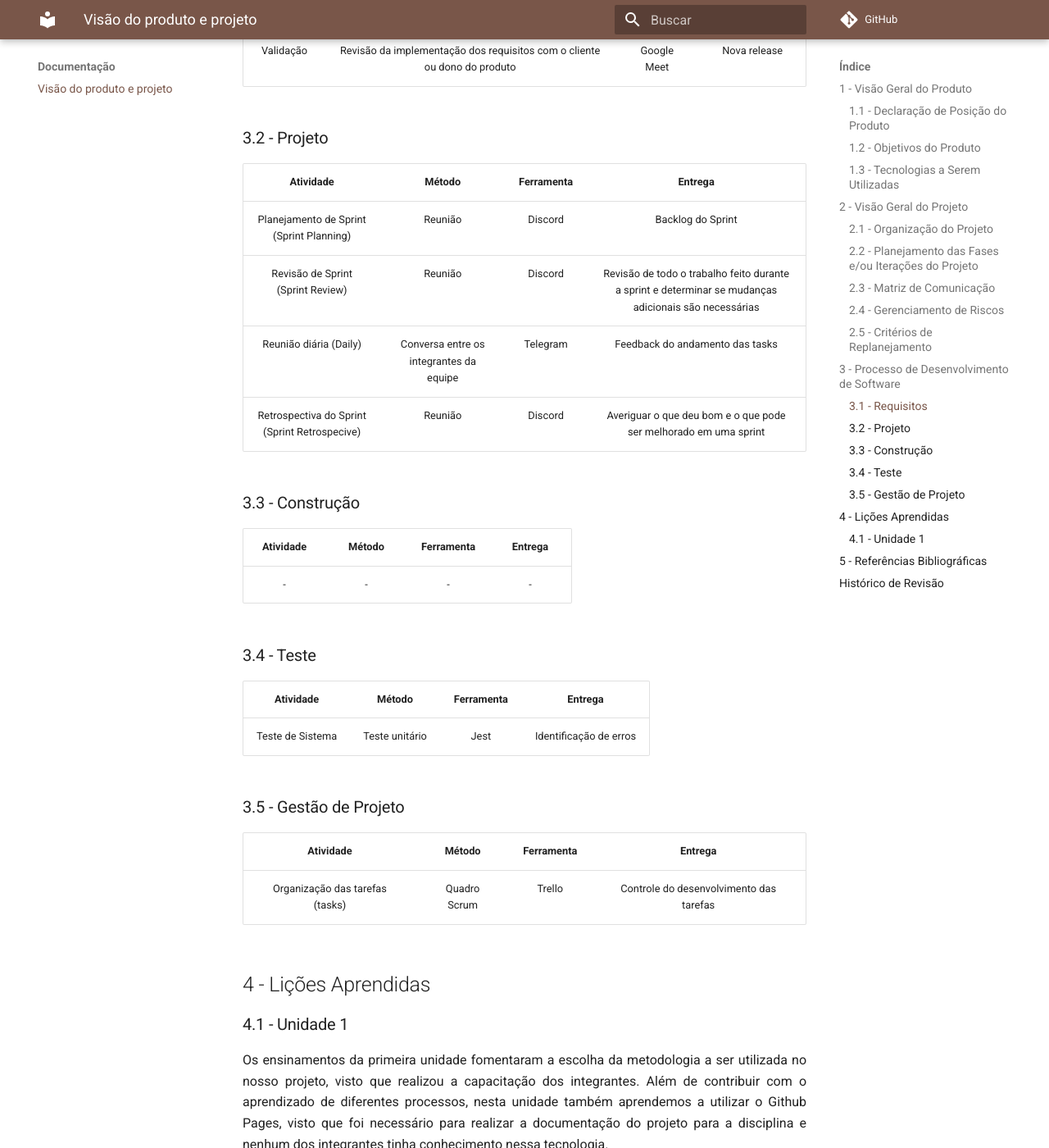
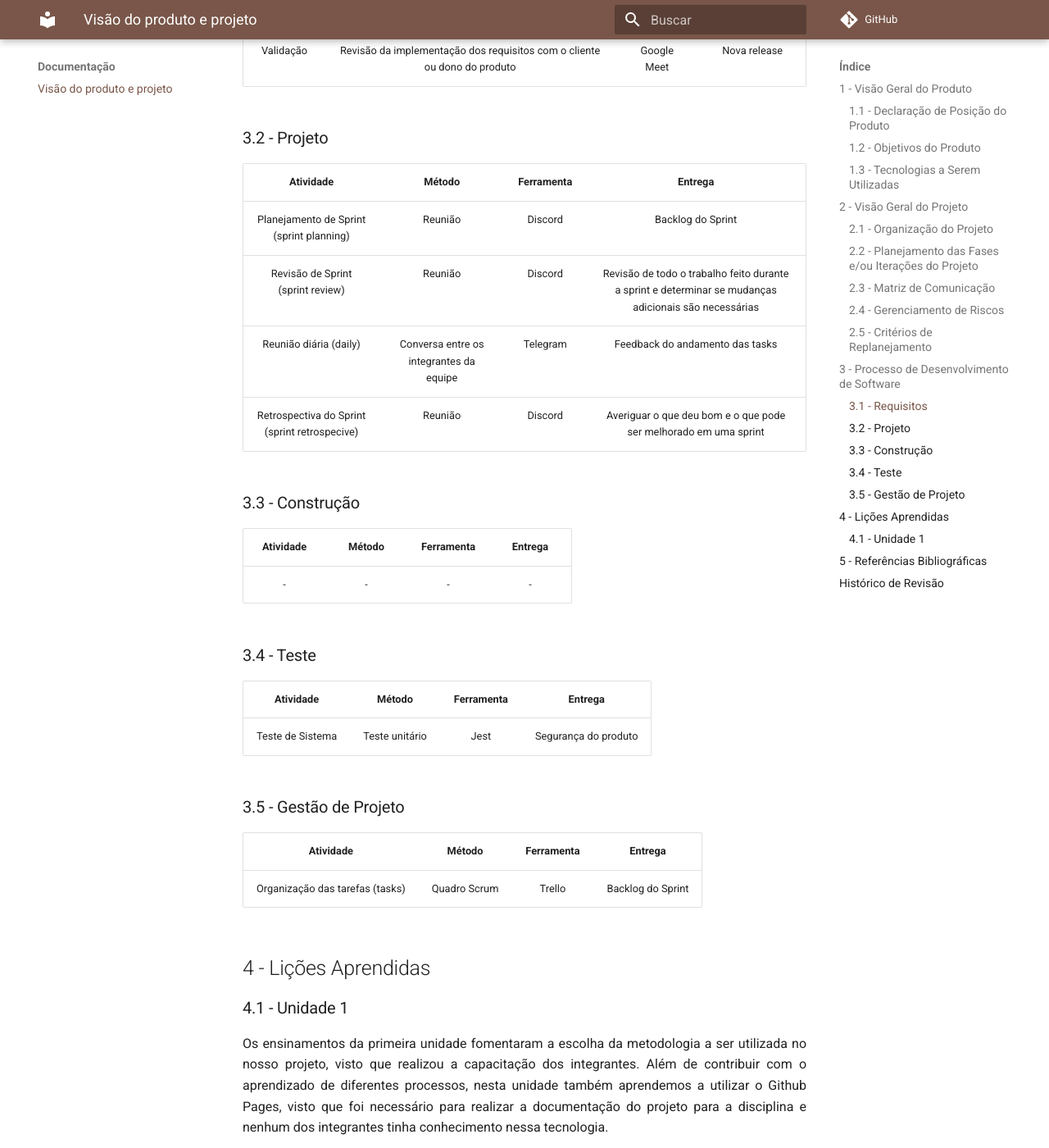
Before and after one commit to mdsreq-fga-unb/2022.2-Receitalista, an MkDocs documentation site: the page built from docs/visao-produto.md, in a window 1280 px wide and 1400 px high, scrolled down 4084 px. Shown: the whole window at 82% size. Built offline with MkDocs 1.6.1 and Material for MkDocs 9.7.7, drawn with Linux system fonts in a browser that asks for light colours; comment, search, counter and statistics services are not loaded; some of the changed text lies outside the part shown.

Commit message:
Update visao-produto.md

```diff
--- a/docs/visao-produto.md
+++ b/docs/visao-produto.md
@@ -94,10 +94,10 @@ Com relação ao XP, utilizaremos como Práticas sobre o Processo de Desenvolvim
 ### 3.2 - Projeto
 |Atividade|Método|Ferramenta|Entrega|
 |:-----:|:------:|:------:|:------:|
-|Planejamento de Sprint (Sprint Planning)|Reunião|Discord|Backlog do Sprint|
-|Revisão de Sprint (Sprint Review)|Reunião|Discord|Revisão de todo o trabalho feito durante a sprint e determinar se mudanças adicionais são necessárias|
-|Reunião diária (Daily)|Conversa entre os integrantes da equipe|Telegram|Feedback do andamento das tasks|
-|Retrospectiva do Sprint (Sprint Retrospecive)|Reunião|Discord|Averiguar o que deu bom e o que pode ser melhorado em uma sprint|
+|Planejamento de Sprint (sprint planning)|Reunião|Discord|Backlog do Sprint|
+|Revisão de Sprint (sprint review)|Reunião|Discord|Revisão de todo o trabalho feito durante a sprint e determinar se mudanças adicionais são necessárias|
+|Reunião diária (daily)|Conversa entre os integrantes da equipe|Telegram|Feedback do andamento das tasks|
+|Retrospectiva do Sprint (sprint retrospecive)|Reunião|Discord|Averiguar o que deu bom e o que pode ser melhorado em uma sprint|
 
 ### 3.3 - Construção
 |Atividade|Método|Ferramenta|Entrega|
@@ -107,12 +107,12 @@ Com relação ao XP, utilizaremos como Práticas sobre o Processo de Desenvolvim
 ### 3.4 - Teste
 |Atividade|Método|Ferramenta|Entrega|
 |:-----:|:------:|:------:|:------:|
-|Teste de Sistema|Teste unitário|Jest|Identificação de erros|
+|Teste de Sistema|Teste unitário|Jest|Segurança do produto|
 
 ### 3.5 - Gestão de Projeto
 |Atividade|Método|Ferramenta|Entrega|
 |:-----:|:------:|:------:|:------:|
-|Organização das tarefas (tasks)|Quadro Scrum|Trello|Controle do desenvolvimento das tarefas|
+|Organização das tarefas (tasks)|Quadro Scrum|Trello|Backlog do Sprint|
 
 ## 4 - Lições Aprendidas
 
@@ -125,11 +125,11 @@ Os ensinamentos da primeira unidade fomentaram a escolha da metodologia a ser ut
 - VALENTE, Marco Tulio. Engenharia de Software Moderna: Princípios e Práticas para Desenvolvimento de Software com Produtividade, Editora: Independente, 395 páginas, 2020.
 - SOMMERVILLE, Ian. Engenharia de software. 10 ed. Tradução Luiz Cláudio Queiroz; revisão técnica Fábio Levy Siqueira. São Paulo: Pearson Education do Brasil, 2018.
 
-
 ## Histórico de Revisão
 |Data|Versão|Descrição|Autor|
 |:-----:|:------:|:------:|:------:|
 | 31/10/2022 | 1.0 | Criação da Visão do Produto | Todos os membros |
 | 10/11/2022 | 1.1 | Criação da Visão Geral do Projeto Todos os membros | Todos os membros |
 | 15/11/2022 | 1.2 | Criação do Processo de Desenvolvimento de Software | Lucas Gomes, Valderson Pontes e Pedro Lucas |
-| 16/11/2022 | 2.0 | Finalização da Visão do Produto e Projeto | Lucas Gomes, Valderson Pontes, Pedro Henrique e Pedro Lucas |
+| 16/11/2022 | 2.0 | Finalização da versão inicial da Visão do Produto e Projeto | Lucas Gomes, Valderson Pontes, Pedro Henrique e Pedro Lucas |
+| 05/12/2022 | 2.1 | Correção da Visão do Produto e Projeto | Pedro Lucas |
```
